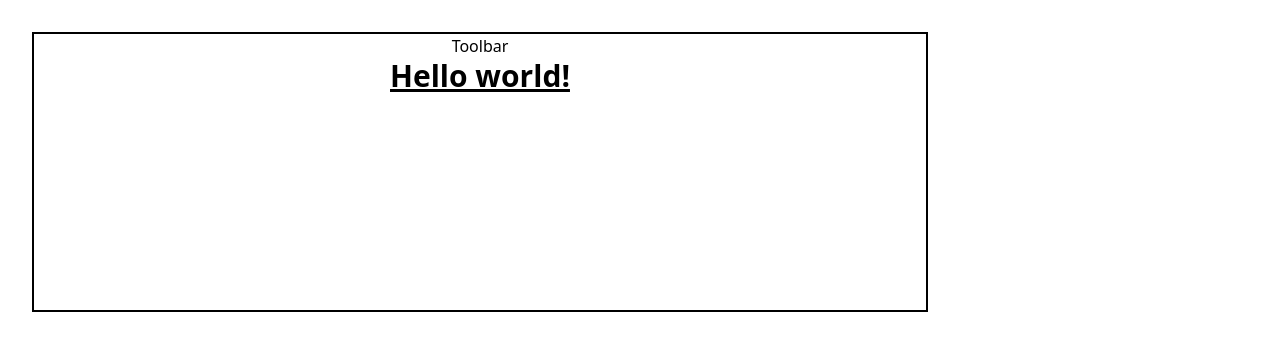
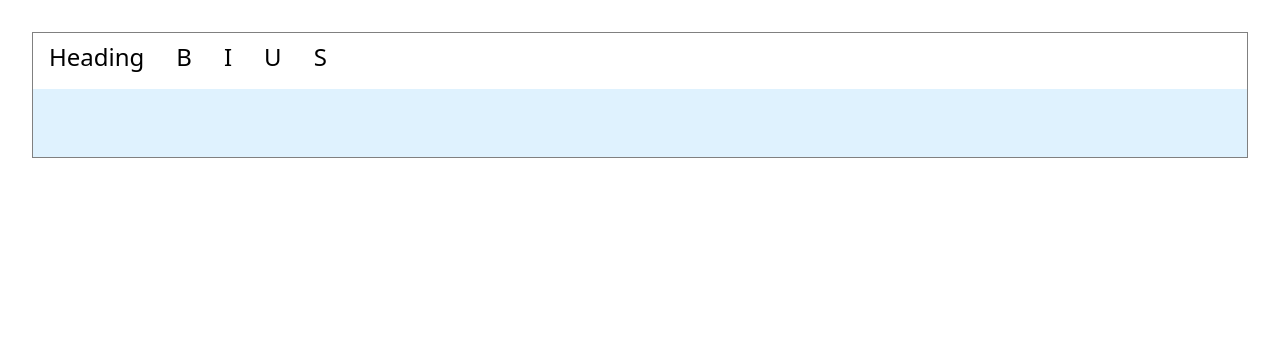
Before and after one commit to Bhavana-Jami/text_editor_assignment, a React (Vite) app: page / in a window 1280 px wide. Shown: the top 350 px of the page. Built offline with nearby package versions, Linux system fonts and the light colour scheme.

Commit message:
added bold using execCommand()

```diff
--- a/src/App.jsx
+++ b/src/App.jsx
@@ -1,14 +1,14 @@
-import { useState } from 'react'
-import reactLogo from './assets/react.svg'
-import viteLogo from '/vite.svg'
-import './App.css'
-import { TextEditorContainer } from './textEditor/components/TextEditorContainer'
+import { useState, useRef, useEffect } from "react";
+
+import "./App.css";
+import { TextEditorContainer } from "./textEditor/components/TextEditorWrapper";
 
 function App() {
-
   return (
-    <TextEditorContainer />
-  )
+    <>
+      <TextEditorContainer />
+    </>
+  );
 }
 
-export default App
+export default App;
--- /dev/null
+++ b/src/textEditor/components/ContentBox.jsx
@@ -0,0 +1,13 @@
+import { useRef, useState } from "react";
+import "../styles/ContentBox.css";
+export const ContentBox = (props) => {
+  return (
+    <div
+      ref={props.editorRef}
+      contentEditable="true"
+      id="text_editor_wrapper"
+      className=" bg-sky-100 h-1/1 p-4 text-black overflow-auto text-3xl flex justify-items-end "
+      onInput={props.handleInput}
+    ></div>
+  );
+};
--- /dev/null
+++ b/src/textEditor/components/TextEditorWrapper.jsx
@@ -0,0 +1,48 @@
+import { Toolbar } from "./Toolbar";
+import { ContentBox } from "./ContentBox";
+import { useRef, useState, useEffect } from "react";
+export const TextEditorContainer = () => {
+  const editorRef = useRef(null);
+  const [content, setContent] = useState("");
+  const [clicked, setClicked] = useState(false);
+  // Load saved content from localStorage
+  useEffect(() => {
+    const savedContent = localStorage.getItem("textEditorContent");
+    if (savedContent) {
+      setContent(savedContent);
+    }
+  }, []);
+
+  // Save to localStorage on input
+  const handleInput = () => {
+    const newText = editorRef.current.innerHTML;
+    setContent(newText);
+    localStorage.setItem("textEditorContent", newText);
+  };
+  // Bold the selected text
+  const handleFormat = (formatType) => {
+    setClicked(!clicked);
+    switch (formatType) {
+      case "bold":
+        document.execCommand("bold", false, null);
+        break;
+      case "italic":
+        document.execCommand("italic", false, null);
+        break;
+      default:
+        break;
+    }
+    handleInput(); // Save after making bold
+  };
+
+  return (
+    <div className="container w-8xl " style={{ border: "1px solid grey" }}>
+      <Toolbar handleFormat={handleFormat} clicked={clicked} />
+      <ContentBox
+        editorRef={editorRef}
+        handleInput={handleInput}
+        content={content}
+      />
+    </div>
+  );
+};
--- a/src/textEditor/components/Toolbar.jsx
+++ b/src/textEditor/components/Toolbar.jsx
@@ -1,7 +1,41 @@
-export const Toolbar =()=>{
-    return(
-        <div>
-            Toolbar
-        </div>
-    )
-}
+import { useState } from "react";
+
+export const Toolbar = ({ handleFormat, clicked }) => {
+  return (
+    <div className="flex align-middle justify-start gap-2">
+      <div className="mb-2">
+        <button
+          onClick={() => handleFormat("bold")}
+          style={{ fontWeight: clicked ? "bold" : "normal" }}
+          className="text-2xl cursor-pointer hover:text-black-700  text-black  py-2 px-4 rounded formatButtonStyle"
+        >
+          Heading
+        </button>
+        <button
+          onClick={() => handleFormat("bold")}
+          className="text-2xl hover:bg-sky-700 text-black  py-2 px-4 rounded formatButtonStyle"
+        >
+          B
+        </button>
+        <button
+          onClick={() => handleFormat("italic")}
+          className="text-2xl hover:bg-sky-700 text-black  py-2 px-4 rounded formatButtonStyle"
+        >
+          I
+        </button>
+        <button
+          onClick={() => handleFormat("")}
+          className="text-2xl hover:bg-sky-700 text-black  py-2 px-4 rounded formatButtonStyle"
+        >
+          U
+        </button>
+        <button
+          onClick={() => handleFormat("")}
+          className="text-2xl hover:bg-sky-700 text-black  py-2 px-4 rounded formatButtonStyle"
+        >
+          S
+        </button>
+      </div>
+    </div>
+  );
+};
--- /dev/null
+++ b/src/textEditor/styles/ContentBox.css
@@ -0,0 +1,3 @@
+[contenteditable] {
+  outline: 0px solid transparent;
+}
--- /dev/null
+++ b/src/textEditor/styles/Toolbar.css
@@ -0,0 +1,3 @@
+.formatButtonStyle{
+
+}
```
